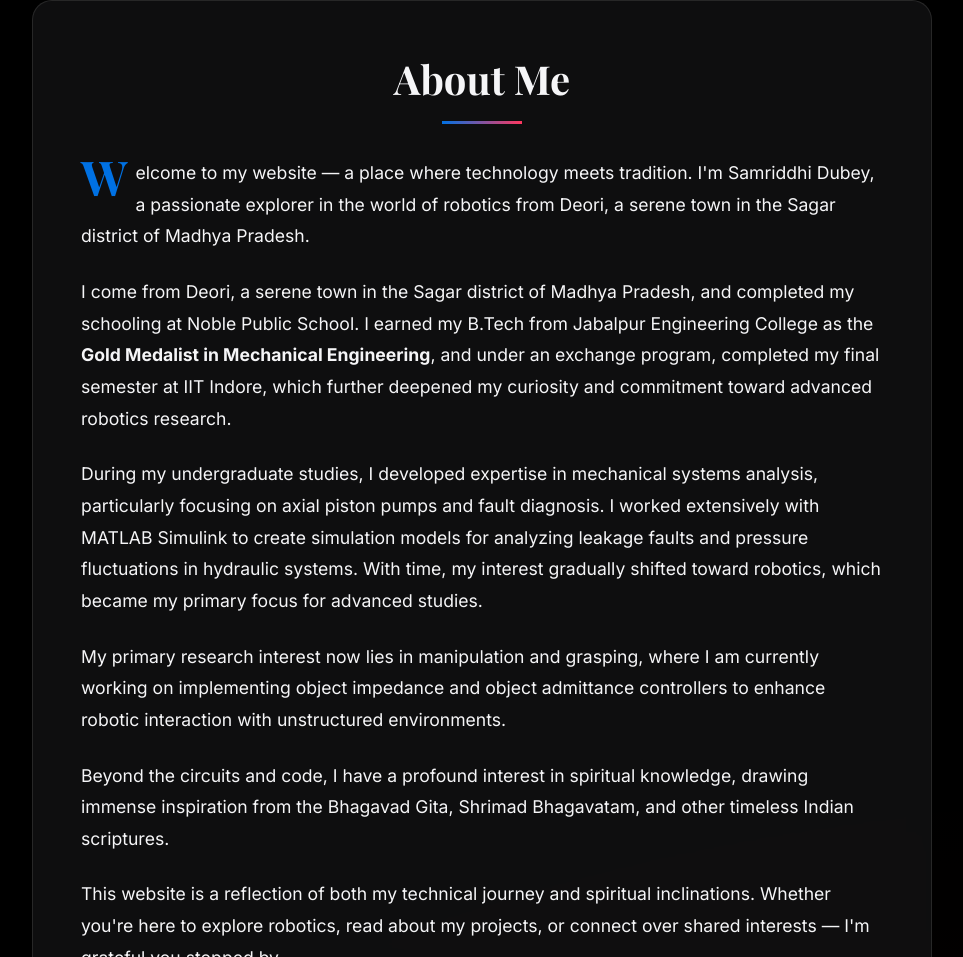
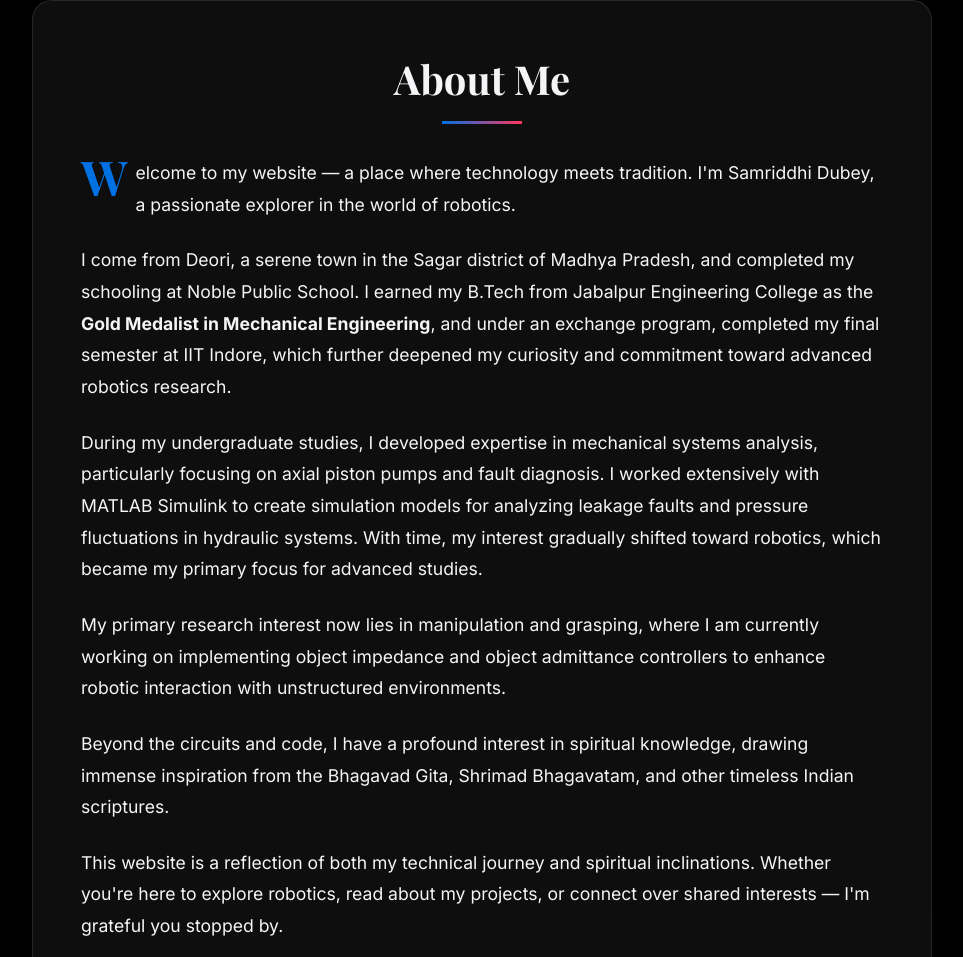
Before and after one commit to Samriddhi-dubey06/Samriddhi-dubey06.github.io, a plain HTML site: page index.html in a window 1280 px wide. Shown: the part 920-1877 px from the top of the page, without its empty margins (158-1121 px from the left). Drawn offline with nearby package versions, Linux system fonts and the light colour scheme.

Commit message:
Update index.html

```diff
--- a/index.html
+++ b/index.html
@@ -1079,7 +1079,7 @@
             <div id="about-me" class="intro-container" data-aos="fade-up" data-aos-duration="1000">
                 <h2 class="section-title">About Me</h2>
 
-                <p>Welcome to my website — a place where technology meets tradition. I'm Samriddhi Dubey, a passionate explorer in the world of robotics from Deori, a serene town in the Sagar district of Madhya Pradesh.</p>
+                <p>Welcome to my website — a place where technology meets tradition. I'm Samriddhi Dubey, a passionate explorer in the world of robotics.</p>
 
                 <p>I come from Deori, a serene town in the Sagar district of Madhya Pradesh, and completed my schooling at Noble Public School. I earned my B.Tech from Jabalpur Engineering College as the <strong>Gold Medalist in Mechanical Engineering</strong>, and under an exchange program, completed my final semester at IIT Indore, which further deepened my curiosity and commitment toward advanced robotics research.</p>
 
```
